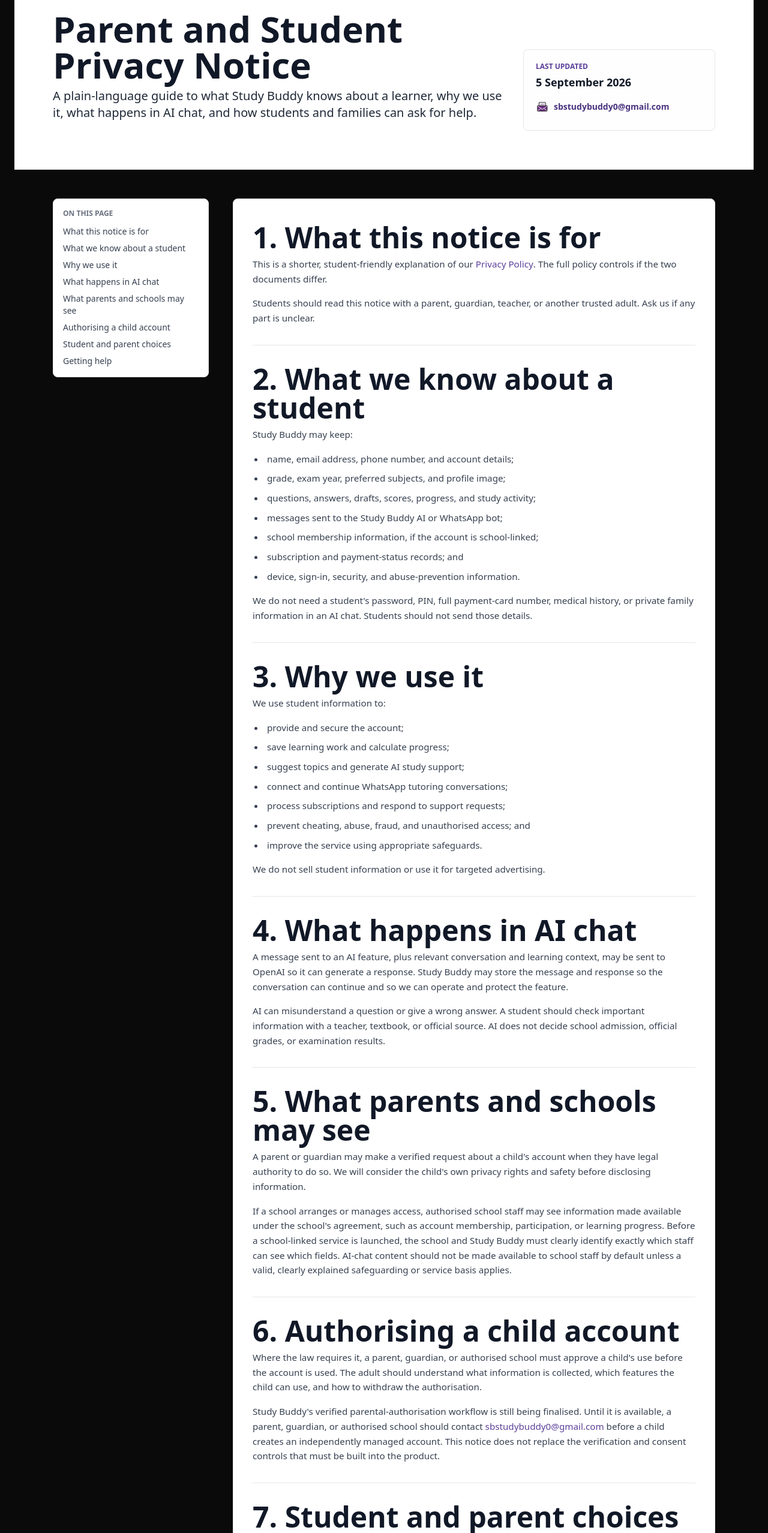
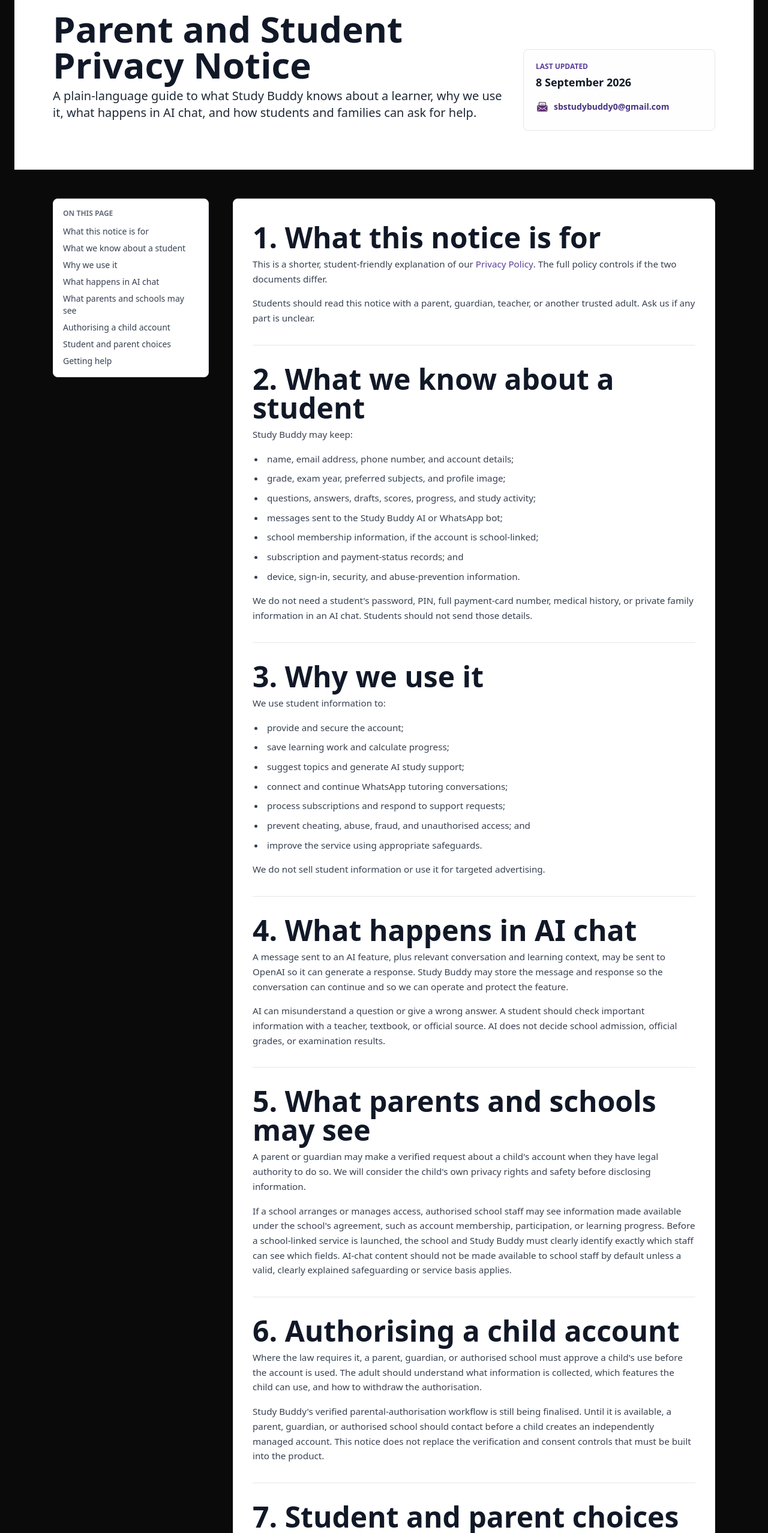
Before and after one commit to studybuddydevelopers/study-buddy-v2, a Next.js app: page /parent-student-privacy in a window 1280 px wide. Shown: the part 190-2746 px from the top of the page at 60% size. Built offline with nearby package versions, Linux system fonts and the light colour scheme; no server answers.

Commit message:
fix(privacy): update contact email and last updated date
Changed the contact email to use a constant from the legal entity module.

Updated the last updated date to reflect the most current information.

```diff
--- a/app/parent-student-privacy/page.tsx
+++ b/app/parent-student-privacy/page.tsx
@@ -2,10 +2,10 @@
 import PolicyDocumentPage, {
   type PolicyDocumentSection,
 } from "@/components/PolicyDocumentPage";
+import { PRIVACY_EMAIL } from "@/lib/legal-entity";
 import { createPageMetadata } from "@/lib/site-metadata";
 
-const LAST_UPDATED = "5 September 2026";
-const CONTACT_EMAIL = "sbstudybuddy0@gmail.com";
+const LAST_UPDATED = "8 September 2026";
 
 export const metadata = createPageMetadata({
   title: "Parent and Student Privacy Notice",
@@ -133,7 +133,7 @@
           Study Buddy&apos;s verified parental-authorisation workflow is still being
           finalised. Until it is available, a parent, guardian, or authorised
           school should contact{" "}
-          <a href={`mailto:${CONTACT_EMAIL}`}>{CONTACT_EMAIL}</a> before a child
+          <a href={`mailto:${PRIVACY_EMAIL}`}>{PRIVACY_EMAIL}</a> before a child
           creates an independently managed account. This notice does not replace
           the verification and consent controls that must be built into the
           product.
@@ -156,7 +156,7 @@
           <li>delete eligible information or close an account.</li>
         </ul>
         <p>
-          Email <a href={`mailto:${CONTACT_EMAIL}`}>{CONTACT_EMAIL}</a>. We may
+          Email <a href={`mailto:${PRIVACY_EMAIL}`}>{PRIVACY_EMAIL}</a>. We may
           ask for information needed to verify identity and parental, guardian,
           or school authority. You may also complain to the{" "}
           <a
@@ -195,6 +195,7 @@
       icon="learnerSuccess"
       lastUpdated={LAST_UPDATED}
       sections={sections}
+      contactEmail={PRIVACY_EMAIL}
     />
   );
 }
```
